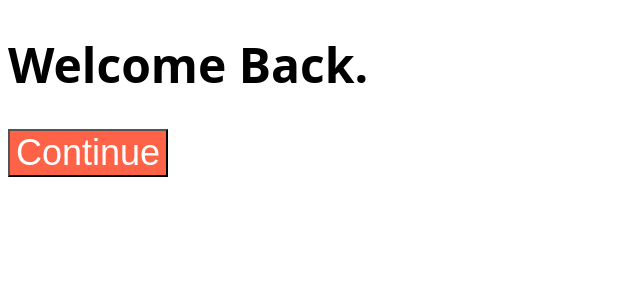
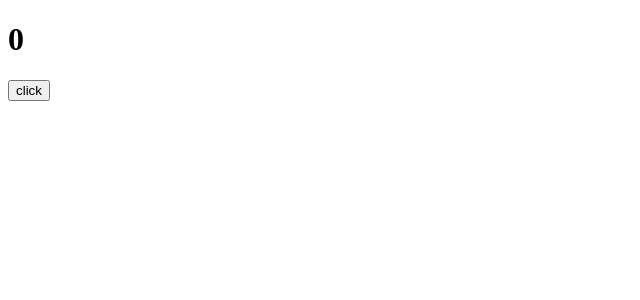
Before and after one commit to happyness980817/ReactJS-2025, a React (Vite) app: page / in a window 1280 px wide. Shown: the top 300 px of the page, without its empty margins (0-640 px from the left). Built offline with nearby package versions, Linux system fonts and the light colour scheme.

Commit message:
why useEffect?

```diff
--- a/src/App.jsx
+++ b/src/App.jsx
@@ -1,12 +1,13 @@
-import React from "react";
-import Button from "./Button";
-import styles from "./App.module.css";
+import { useState } from "react";
 
 function App() {
+  const [counter, setCounter] = useState(0);
+  const onClick = () => setCounter((prev) => prev + 1);
+  console.log("api called."); // don't want to run this code every time whenever a state changes.
   return (
     <div>
-      <h1 className={styles.title}>Welcome Back.</h1>
-      <Button text={"Continue"} />
+      <h1>{counter}</h1>
+      <button onClick={onClick}>click</button>
     </div>
   );
 }
```
